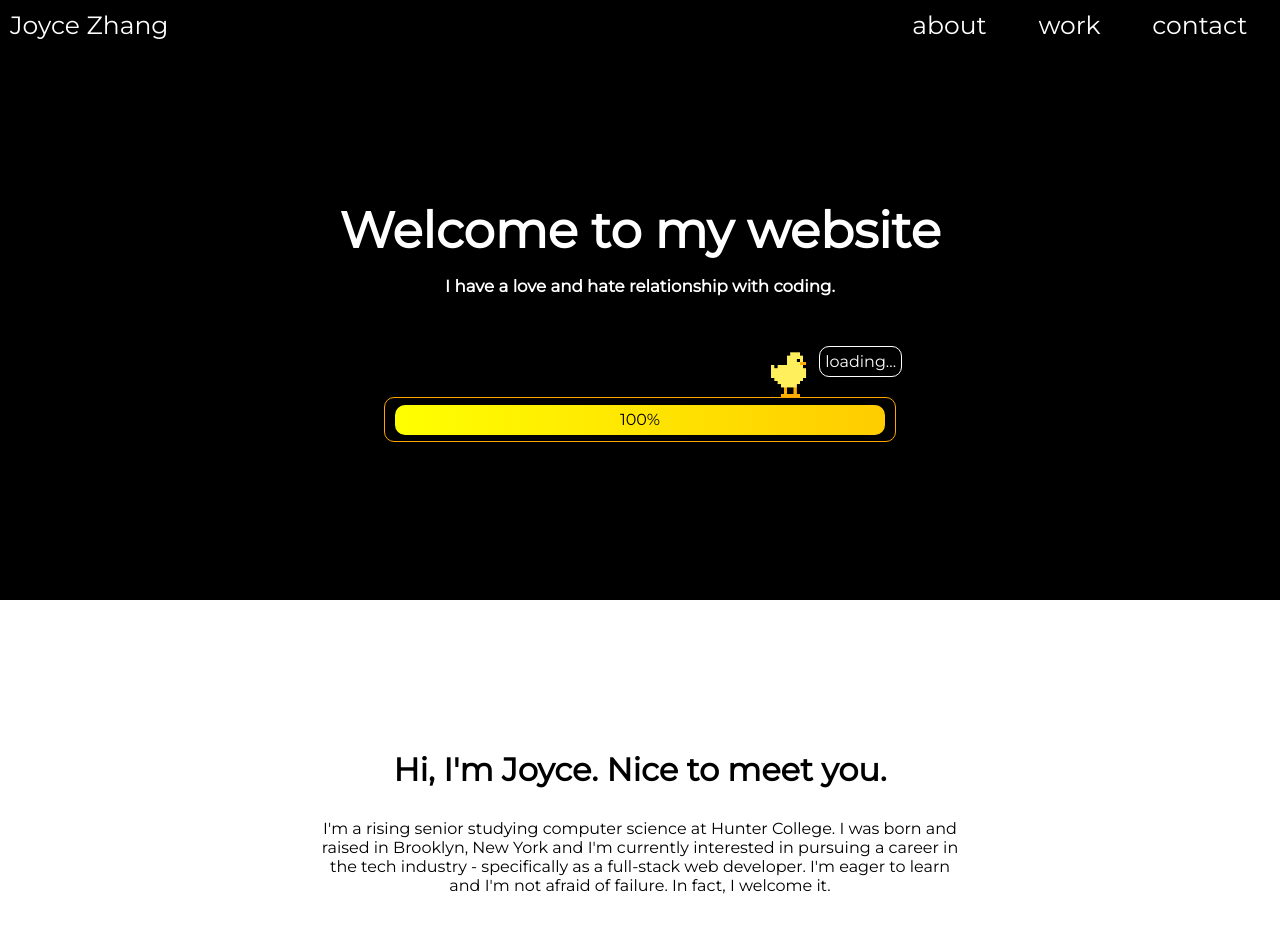
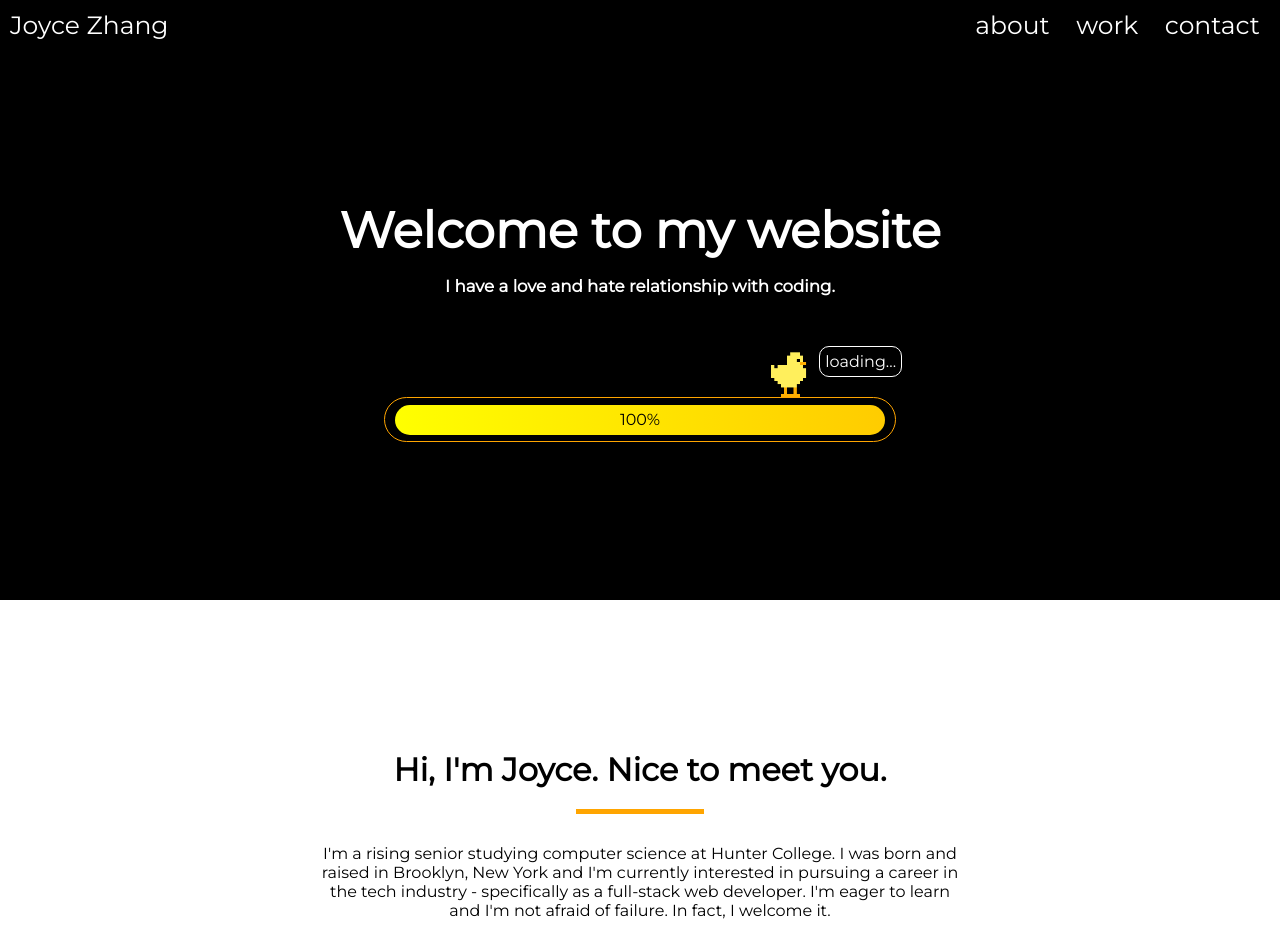
Before and after one commit to JZBlank/JZBlank.github.io, a plain HTML site: page index.html in a window 1280 px wide. Shown: the top 932 px of the page. Drawn offline with Linux system fonts and the light colour scheme.

Commit message:
added line under text

```diff
--- a/index.html
+++ b/index.html
@@ -49,11 +49,10 @@
       </div>
     </div>
 
-
-
     <div class="aboutme_container">
       <div id="_profile" class="intro">
         <h1>Hi, I'm Joyce. Nice to meet you.</h1>
+        <div class="line"></div>
         <p>I'm a rising senior studying computer science at Hunter College. I was born
           and raised in Brooklyn, New York and I'm currently interested in pursuing a career
           in the tech industry - specifically as a full-stack web developer. I'm eager to learn
--- a/style.css
+++ b/style.css
@@ -33,7 +33,6 @@ nav {
 }
 
 nav a{
-  margin: 1%;
   text-decoration: none;
   color: black;
   padding: 10px;
@@ -237,7 +236,7 @@ nav a:hover{
   margin-bottom: 80px;
   padding: 10px;
   border: 1px solid orange;
-  border-radius: 10px;
+  border-radius: 30px;
 }
 
 #progress_bar{
@@ -247,11 +246,9 @@ nav a:hover{
   text-align: center;
   line-height: 30px;
   color: black;
-  border-radius: 10px;
+  border-radius: 30px;
   margin-top: -3px;
 }
-
-
 
 /* END WAVE rgb(9,207,255); */
 
@@ -260,6 +257,13 @@ nav a:hover{
   background-color: white;
 }
 
+.line{
+  margin-top: 20px;
+  border-bottom: 5px solid orange;
+  margin-left: auto;
+  margin-right: auto;
+  width: 10%;
+}
 
 .orange_container{
   background-color: orange;
```
